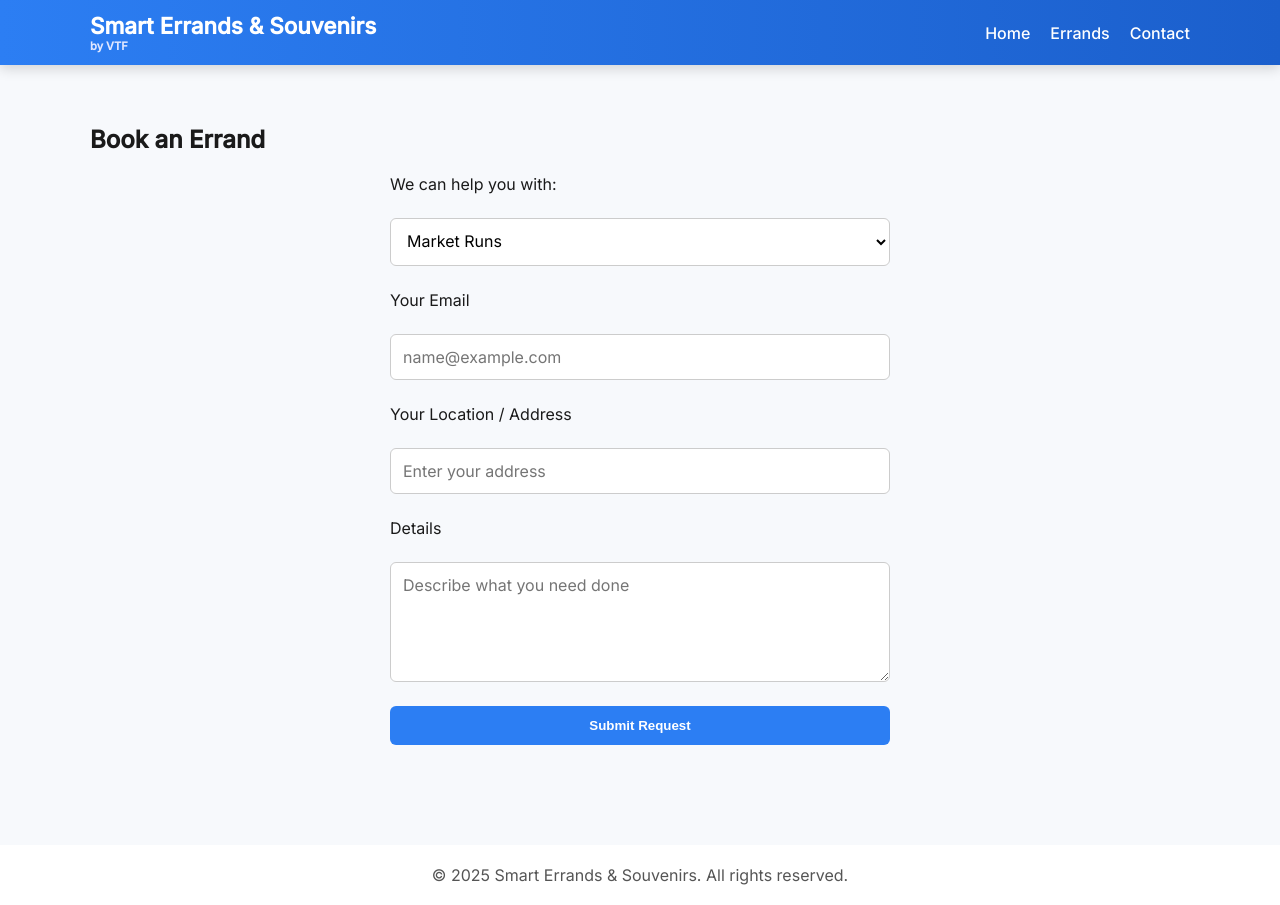
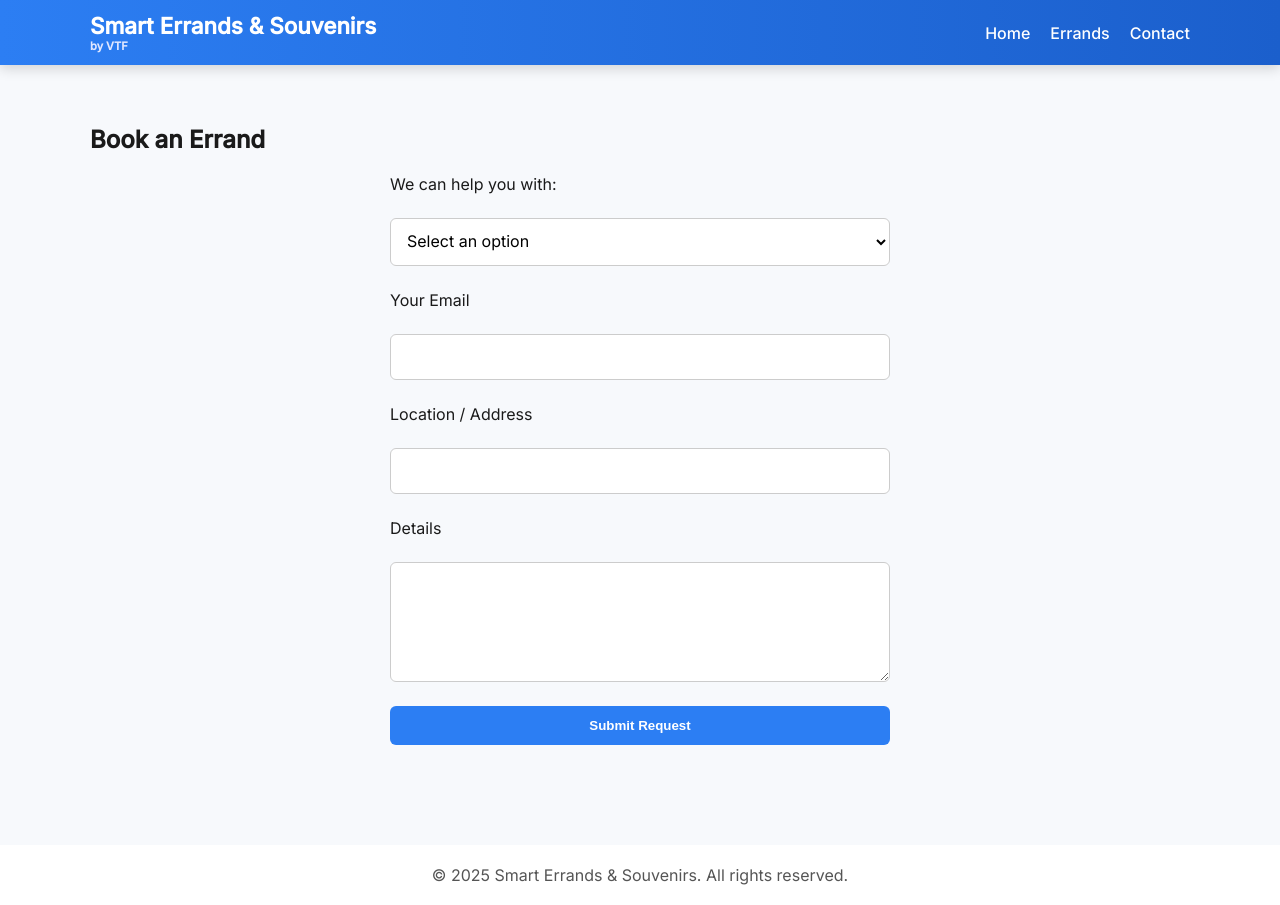
Before and after one commit to olasunkanmi43/smart-errands, a React (Vite) app: page /errands in a window 1280 px wide. Built offline with nearby package versions, Linux system fonts and the light colour scheme.

Commit message:
useformspree

```diff
--- a/package.json
+++ b/package.json
@@ -22,6 +22,7 @@
   },
   "dependencies": {
     "@emailjs/browser": "^4.4.1",
+    "nodemailer": "^7.0.11",
     "react": "^18.3.1",
     "react-dom": "^18.3.1",
     "react-google-recaptcha": "^3.1.0",
--- a/src/pages/Contact.jsx
+++ b/src/pages/Contact.jsx
@@ -1,205 +1,74 @@
-// import { useRef, useState } from "react";
-// import emailjs from "@emailjs/browser";
-
-
-
-// // Reusable Input Component
-// const Input = ({
-//   label,
-//   type,
-//   name,
-//   value,
-//   onChange,
-//   placeholder,
-//   className,
-// }) => {
-//   return (
-//     <div className="input-group">
-//       <label htmlFor={name}>{label}</label>
-//       {type === "textarea" ? (
-//         <textarea
-//           id={name}
-//           name={name}
-//           value={value}
-//           onChange={onChange}
-//           placeholder={placeholder}
-//           className={className}
-//           required
-//         />
-//       ) : (
-//         <input
-//           id={name}
-//           type={type}
-//           name={name}
-//           value={value}
-//           onChange={onChange}
-//           placeholder={placeholder}
-//           className={className}
-//           required
-//         />
-//       )}
-//     </div>
-//   );
-// };
-
-// export default function Contact() {
-//   const formRef = useRef(null);
-//   const [loading, setLoading] = useState(false);
-//   const [formData, setFormData] = useState({
-//     fullName: "",
-//     email: "",
-//     message: "",
-//   });
-
-//   const handleChange = (e) => {
-//     const { name, value } = e.target;
-//     setFormData((prev) => ({ ...prev, [name]: value }));
-//   };
-
-//   const sendEmail = async (e) => {
-//     e.preventDefault();
-//     setLoading(true);
-
-//     try {
-//       // Send email to Admin
-//       await emailjs.sendForm(
-//         import.meta.env.VITE_EMAILJS_SERVICE_ID,
-//         import.meta.env.VITE_EMAILJS_TEMPLATE_ID,
-//         formRef.current,
-//         import.meta.env.VITE_EMAILJS_PUBLIC_KEY
-//       );
-
-//       // Send Auto-Reply to User
-//       await emailjs.sendForm(
-//         import.meta.env.VITE_EMAILJS_SERVICE_ID,
-//         import.meta.env.VITE_EMAILJS_AUTOREPLY_ID,
-//         formRef.current,
-//         import.meta.env.VITE_EMAILJS_PUBLIC_KEY
-//       );
-
-//       alert("✅ Message sent successfully! Check your email.");
-//       setFormData({ fullName: "", email: "", message: "" });
-//       formRef.current.reset();
-//     } catch (error) {
-//       console.error("EmailJS Error:", error);
-//       alert("❌ Failed to send message. Please try again.");
-//     } finally {
-//       setLoading(false);
-//     }
-//   };
-
-//   return (
-//     <div className="container page">
-//       <h2>Contact Us</h2>
-
-//       <form ref={formRef} onSubmit={sendEmail} className="form contact-form">
-//         <Input
-//           label="Full Name"
-//           type="text"
-//           name="fullName"
-//           placeholder="Full name"
-//           value={formData.fullName}
-//           onChange={handleChange}
-//         />
-
-//         <Input
-//           label="Email"
-//           type="email"
-//           name="email"
-//           placeholder="name@example.com"
-//           value={formData.email}
-//           onChange={handleChange}
-//         />
-
-//         <Input
-//           label="Message"
-//           type="textarea"
-//           name="message"
-//           placeholder="Type a message"
-//           value={formData.message}
-//           onChange={handleChange}
-//           className="message-input"
-//         />
-
-//         <button type="submit" className="btn primary" disabled={loading}>
-//           {loading ? "Sending..." : "Send Email"}
-//         </button>
-//       </form>
-
-//       <div className="btn-container">
-//         <a
-//           href="https://wa.me/message/GPOK5WUAN56FF1"
-//           target="_blank"
-//           rel="noopener noreferrer"
-//           className="whatsapp-btn"
-//         >
-//           Message Smart Errands & Souvenir on WhatsApp
-//         </a>
-//       </div>
-//     </div>
-//   );
-// }
-
+import { useState } from "react";
 
 export default function Contact() {
+  const [submitted, setSubmitted] = useState(false);
+  const [loading, setLoading] = useState(false);
+
+  const handleSubmit = async (e) => {
+    e.preventDefault(); // ⛔ stop redirect
+    setLoading(true);
+
+    const formData = new FormData(e.target);
+
+    try {
+      const res = await fetch("https://formspree.io/f/xojaerwd", {
+        method: "POST",
+        headers: {
+          Accept: "application/json",
+        },
+        body: formData,
+      });
+
+      if (res.ok) {
+        setSubmitted(true);
+        e.target.reset();
+      } else {
+        alert("Failed to send message. Try again.");
+      }
+    } catch (err) {
+      console.error(err);
+      alert("Something went wrong.");
+    } finally {
+      setLoading(false);
+    }
+  };
+
   return (
     <div className="container page">
       <h2>Contact Us</h2>
 
-      <form
-        name="contact"
-        method="POST"
-        data-netlify="true"
-        className="form contact-form"
-      >
-        {/* Netlify required hidden input */}
-        <input type="hidden" name="form-name" value="contact" />
+      {submitted && <p className="success">✅ Your message has been sent!</p>}
 
+      <form onSubmit={handleSubmit} className="form contact-form">
         <div className="input-group">
           <label htmlFor="fullName">Full Name</label>
-          <input
-            id="fullName"
-            type="text"
-            name="fullName"
-            placeholder="Full name"
-            required
-          />
+          <input id="fullName" name="fullName" type="text" required />
         </div>
 
         <div className="input-group">
           <label htmlFor="email">Email</label>
-          <input
-            id="email"
-            type="email"
-            name="email"
-            placeholder="name@example.com"
-            required
-          />
+          <input id="email" name="email" type="email" required />
         </div>
 
         <div className="input-group">
           <label htmlFor="message">Message</label>
-          <textarea
-            id="message"
-            name="message"
-            placeholder="Type a message"
-            className="message-input"
-            required
-          />
+          <textarea id="message" name="message" required />
         </div>
 
-        <button type="submit" className="btn primary">
-          Send Message
+        <button type="submit" className="btn primary" disabled={loading}>
+          {loading ? "Sending..." : "Send Message"}
         </button>
       </form>
 
       <div className="btn-container">
+
         <a
           href="https://wa.me/message/GPOK5WUAN56FF1"
           target="_blank"
           rel="noopener noreferrer"
           className="whatsapp-btn"
         >
+
           Message Smart Errands & Souvenir on WhatsApp
         </a>
       </div>
--- a/src/pages/Errands.jsx
+++ b/src/pages/Errands.jsx
@@ -1,140 +1,52 @@
-
-
-// import { useRef, useState } from "react";
-// import emailjs from "@emailjs/browser";
-
-
-
-// export default function Errands() {
-//   const formRef = useRef(null);
-//   const [loading, setLoading] = useState(false);
-//   const [formData, setFormData] = useState({
-//     errand: "Market Runs",
-//     email: "",
-//     location: "",
-//     details: "",
-//   });
-
-//   const handleChange = (e) => {
-//     const { name, value } = e.target;
-//     setFormData((prev) => ({ ...prev, [name]: value }));
-//   };
-
-//   const sendErrandRequest = async (e) => {
-//     e.preventDefault();
-//     setLoading(true);
-
-//     try {
-//       // Send to Errands Admin
-//       await emailjs.sendForm(
-//         import.meta.env.VITE_EMAILJS_ERRANDS_SERVICE_ID,
-//         import.meta.env.VITE_EMAILJS_ERRAND_ADMIN_TEMPLATE_ID,
-//         formRef.current,
-//         import.meta.env.VITE_EMAILJS_ERRAND_PUBLIC_KEY
-//       );
-
-//       // Send Auto-reply to User
-//       await emailjs.sendForm(
-//         import.meta.env.VITE_EMAILJS_ERRANDS_SERVICE_ID,
-//         import.meta.env.VITE_EMAILJS_ERRAND_AUTOREPLY_TEMPLATE_ID,
-//         formRef.current,
-//         import.meta.env.VITE_EMAILJS_ERRAND_PUBLIC_KEY
-//       );
-
-//       alert("✅ Errand request submitted successfully!");
-//       setFormData({
-//         errand: "Market Runs",
-//         email: "",
-//         location: "",
-//         details: "",
-//       });
-//       formRef.current.reset();
-//     } catch (error) {
-//       console.error("EmailJS Errand Error:", error);
-//       alert("❌ Failed to submit request. Please try again.");
-//     } finally {
-//       setLoading(false);
-//     }
-//   };
-
-//   return (
-//     <div className="container page">
-//       <h2>Book an Errand</h2>
-
-//       <form
-//         ref={formRef}
-//         onSubmit={sendErrandRequest}
-//         className="form errand-form"
-//       >
-//         <label>We can help you with:</label>
-//         <select
-//           name="errand"
-//           value={formData.errand}
-//           onChange={handleChange}
-//           required
-//         >
-//           <option>Market Runs</option>
-//           <option>General Errands</option>
-//           <option>Waybill Dispatch</option>
-//           <option>Doorstep Delivery</option>
-//           <option>Gift Sourcing</option>
-//           <option>Queue Standing</option>
-//           <option>Souvenirs & Gift Items</option>
-//         </select>
-
-//         <label>Your Email</label>
-//         <input
-//           type="email"
-//           name="email"
-//           placeholder="name@example.com"
-//           value={formData.email}
-//           onChange={handleChange}
-//           required
-//         />
-
-//         <label>Your Location / Address</label>
-//         <input
-//           type="text"
-//           name="location"
-//           placeholder="Enter your address"
-//           value={formData.location}
-//           onChange={handleChange}
-//           required
-//         />
-
-//         <label>Details</label>
-//         <textarea
-//           name="details"
-//           placeholder="Describe what you need done"
-//           value={formData.details}
-//           onChange={handleChange}
-//           required
-//         />
-
-//         <button type="submit" className="btn primary" disabled={loading}>
-//           {loading ? "Submitting..." : "Submit Request"}
-//         </button>
-//       </form>
-//     </div>
-//   );
-// }
+import { useState } from "react";
 
 export default function Errands() {
+  const [submitted, setSubmitted] = useState(false);
+  const [loading, setLoading] = useState(false);
+
+  const handleSubmit = async (e) => {
+    e.preventDefault(); // ⛔ stop redirect
+    setLoading(true);
+
+    const formData = new FormData(e.target);
+
+    try {
+      const res = await fetch("https://formspree.io/f/mzdpeogd", {
+        method: "POST",
+        headers: {
+          Accept: "application/json",
+        },
+        body: formData,
+      });
+
+      if (res.ok) {
+        setSubmitted(true);
+        e.target.reset();
+      } else {
+        alert("Failed to submit errand request.");
+      }
+    } catch (err) {
+      console.error(err);
+      alert("Something went wrong.");
+    } finally {
+      setLoading(false);
+    }
+  };
+
   return (
     <div className="container page">
       <h2>Book an Errand</h2>
 
-      <form
-        name="errands"
-        method="POST"
-        data-netlify="true"
-        className="form errand-form"
-      >
-        {/* Netlify required hidden input */}
-        <input type="hidden" name="form-name" value="errands" />
+      {submitted && (
+        <p className="success">✅ Your errand request has been sent!</p>
+      )}
 
+      <form onSubmit={handleSubmit} className="form errand-form">
         <label>We can help you with:</label>
-        <select name="errand" required>
+        <select name="errand" required defaultValue="">
+          <option value="" disabled>
+            Select an option
+          </option>
           <option>Market Runs</option>
           <option>General Errands</option>
           <option>Waybill Dispatch</option>
@@ -145,30 +57,16 @@ export default function Errands() {
         </select>
 
         <label>Your Email</label>
-        <input
-          type="email"
-          name="email"
-          placeholder="name@example.com"
-          required
-        />
+        <input type="email" name="email" required />
 
-        <label>Your Location / Address</label>
-        <input
-          type="text"
-          name="location"
-          placeholder="Enter your address"
-          required
-        />
+        <label>Location / Address</label>
+        <input type="text" name="location" required />
 
         <label>Details</label>
-        <textarea
-          name="details"
-          placeholder="Describe what you need done"
-          required
-        />
+        <textarea name="details" required />
 
-        <button type="submit" className="btn primary">
-          Submit Request
+        <button type="submit" className="btn primary" disabled={loading}>
+          {loading ? "Submitting..." : "Submit Request"}
         </button>
       </form>
     </div>
```
Also changed, not shown: src/styles.css (+14 -0 lines), 1 other file (tests, documents, lock files or other folders).
